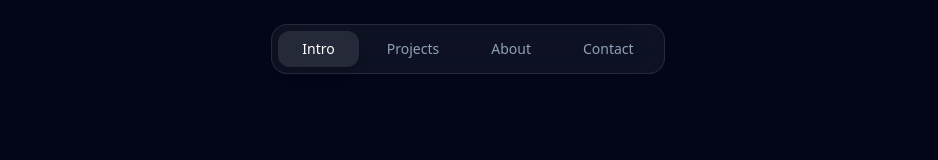
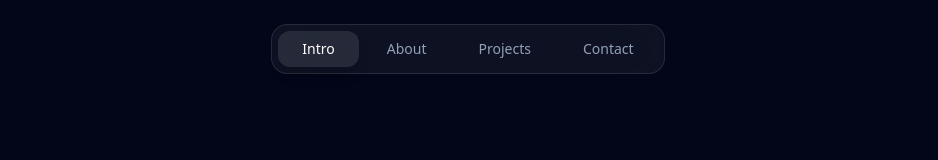
Before and after one commit to abdalkreem15/Portfolio-V2, a SvelteKit app: page / in a window 1280 px wide. Shown: the top 160 px of the page, without its empty margins (172-1110 px from the left). Built offline with nearby package versions, Linux system fonts and the light colour scheme.

Commit message:
no thing major changes

```diff
--- a/src/routes/+page.svelte
+++ b/src/routes/+page.svelte
@@ -6,9 +6,9 @@
 
     const tabs = [
         { id: 'intro', label: 'Intro' },
+        { id: 'about', label: 'About' },
         { id: 'projects', label: 'Projects' },
-        { id: 'about', label: 'About' },
-        { id: 'contact', label: 'Contact' }
+        { id: 'contact', label: 'Contact' },
     ];
 </script>
 
```
